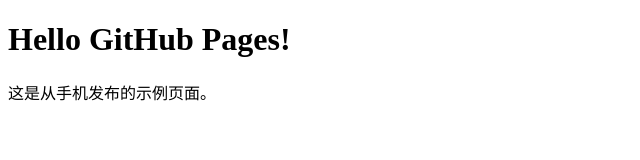
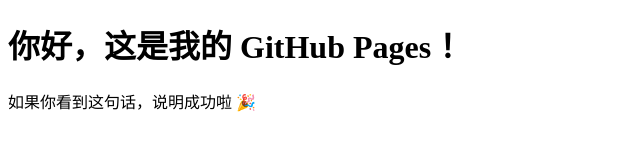
Before and after one commit to zlaoshi982-ai/my-first-repo, a plain HTML site: page index.html in a window 1280 px wide. Shown: the whole page, without its empty margins (0-640 px from the left). Drawn offline with Linux system fonts and the light colour scheme.

Commit message:
更新 index.html

```diff
--- a/index.html
+++ b/index.html
@@ -1,12 +1,11 @@
 <!DOCTYPE html>
 <html>
 <head>
-  <meta charset="utf-8" />
-  <meta name="viewport" content="width=device-width, initial-scale=1" />
-  <title>My First Page</title>
+  <meta charset="utf-8">
+  <title>我的第一个网页</title>
 </head>
 <body>
-  <h1>Hello GitHub Pages!</h1>
-  <p>这是从手机发布的示例页面。</p>
+  <h1>你好，这是我的 GitHub Pages！</h1>
+  <p>如果你看到这句话，说明成功啦 🎉</p>
 </body>
 </html>
```
